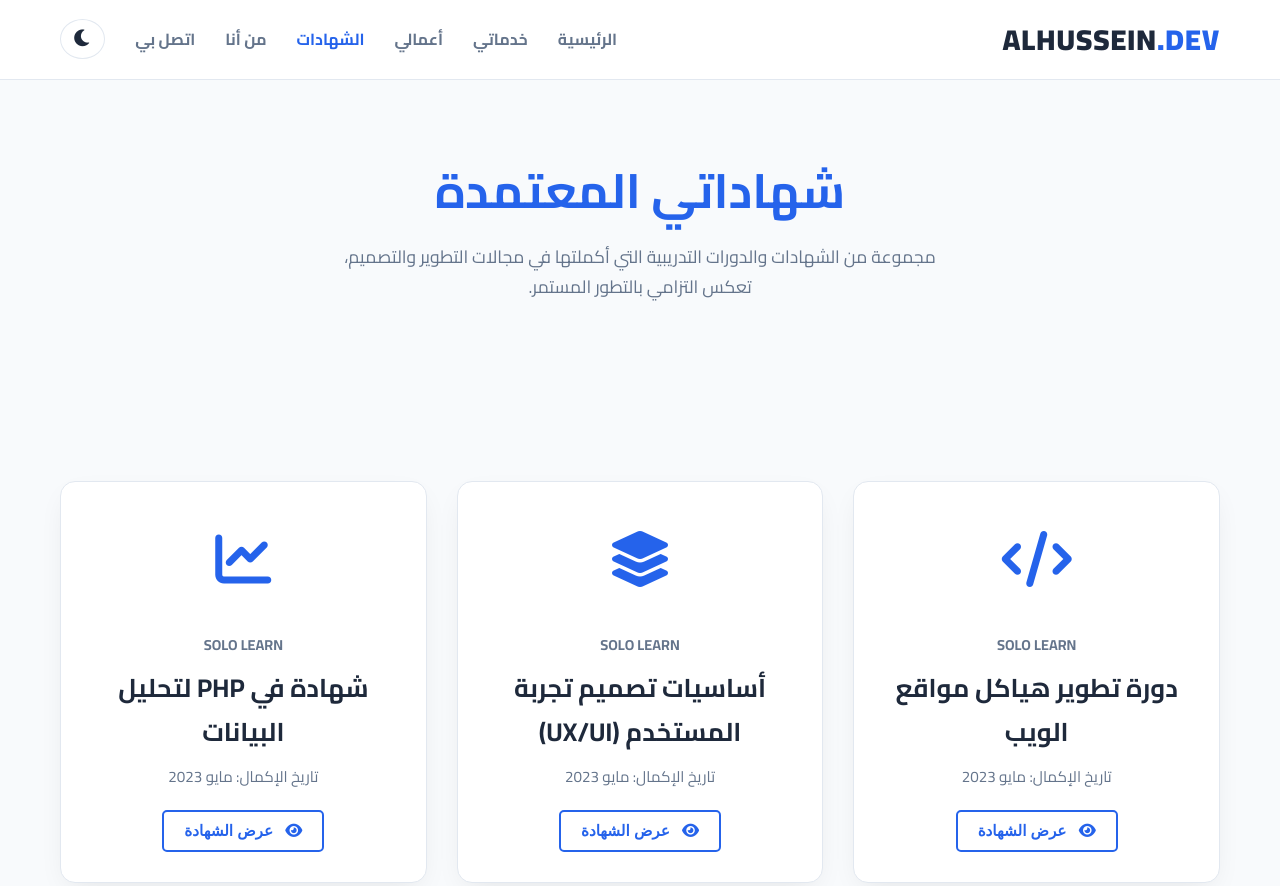
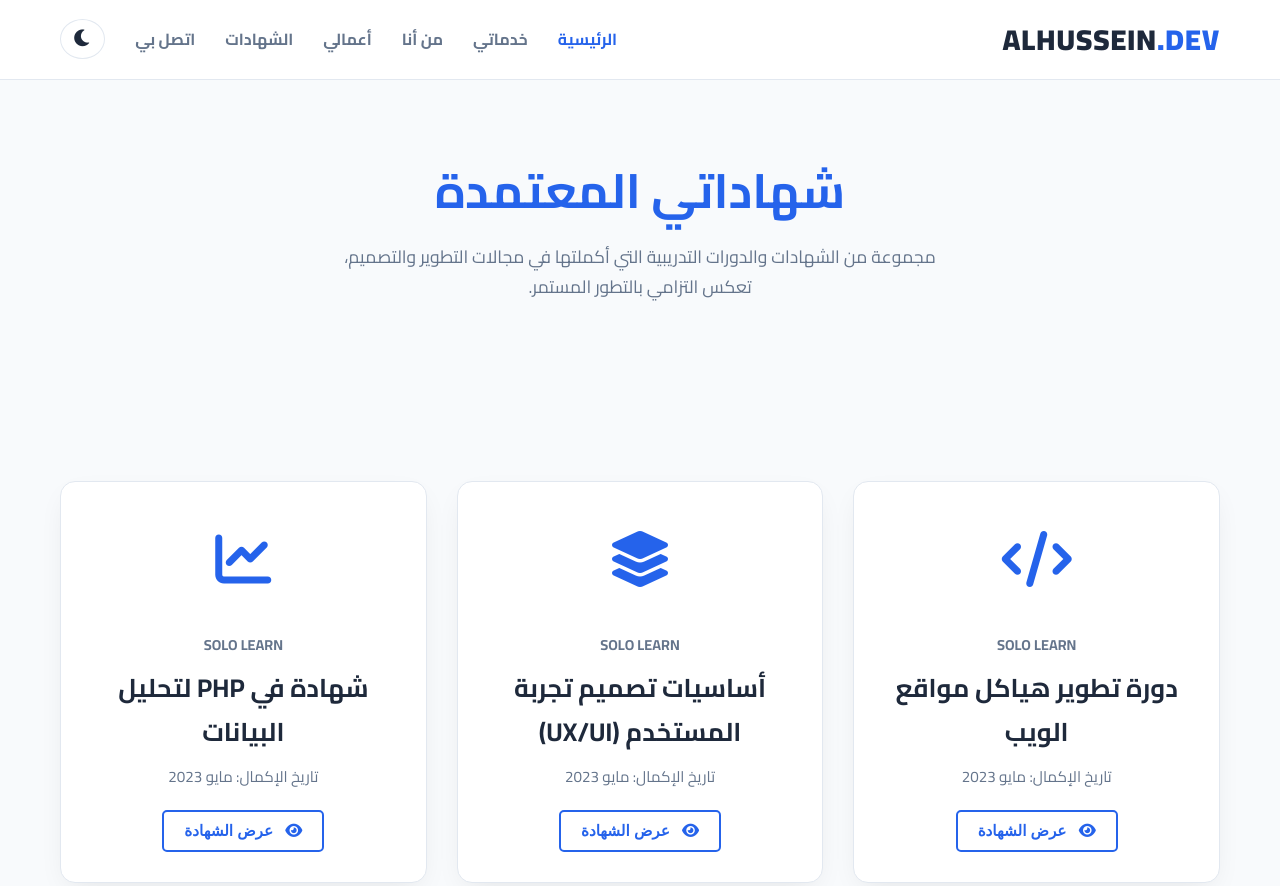
Before and after one commit to hussian01/Alhussien_Portfolio.github.io, a website: page certificates.html in a window 1280 px wide. Shown: the top 886 px of the page. Drawn offline with Linux system fonts and the light colour scheme.

Commit message:
Refactor certificates.html for improved structure

```diff
--- a/certificates.html
+++ b/certificates.html
@@ -14,13 +14,19 @@
     <div class="container">
         <nav>
             <a href="index.html" class="logo">AlHussein<span>.Dev</span></a>
-                <div class="nav-links">
-                    <a href="index.html">الرئيسية</a>
+
+            <button class="menu-toggle" id="menu-toggle">
+                <i class="fas fa-bars"></i>
+            </button>
+
+            <div class="nav-links" id="nav-links">
+                <a href="index.html" class="active">الرئيسية</a>
                 <a href="services.html">خدماتي</a>
+                <a href="about.html">من أنا</a>
                 <a href="portfolio.html">أعمالي</a>
-                    <a href="certificates.html" class="active">الشهادات</a>
-                    <a href="about.html">من أنا</a>
+                <a href="certificates.html">الشهادات</a>
                 <a href="contact.html">اتصل بي</a>
+
                 <button id="theme-toggle" class="theme-toggle"><i class="fas fa-moon"></i></button>
             </div>
         </nav>
```
Lines whose indentation alone changed are shown as unchanged.
